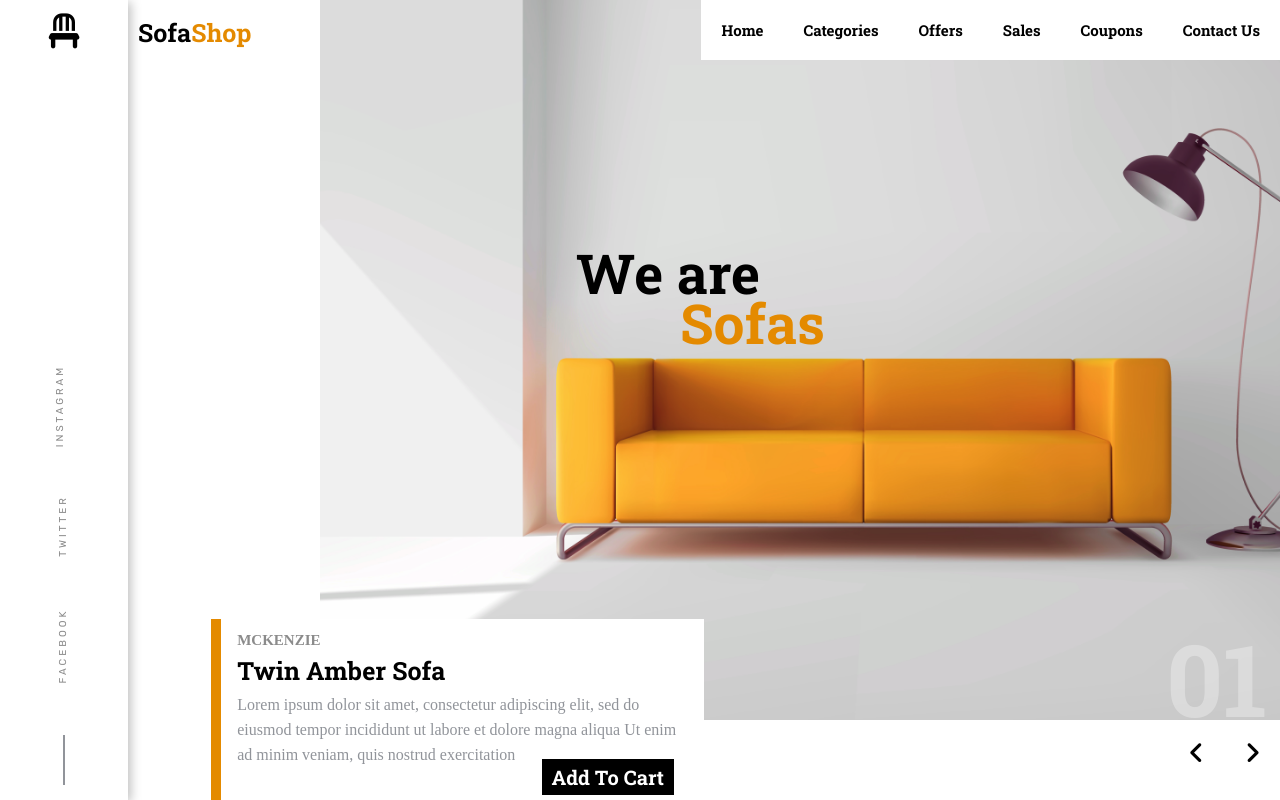
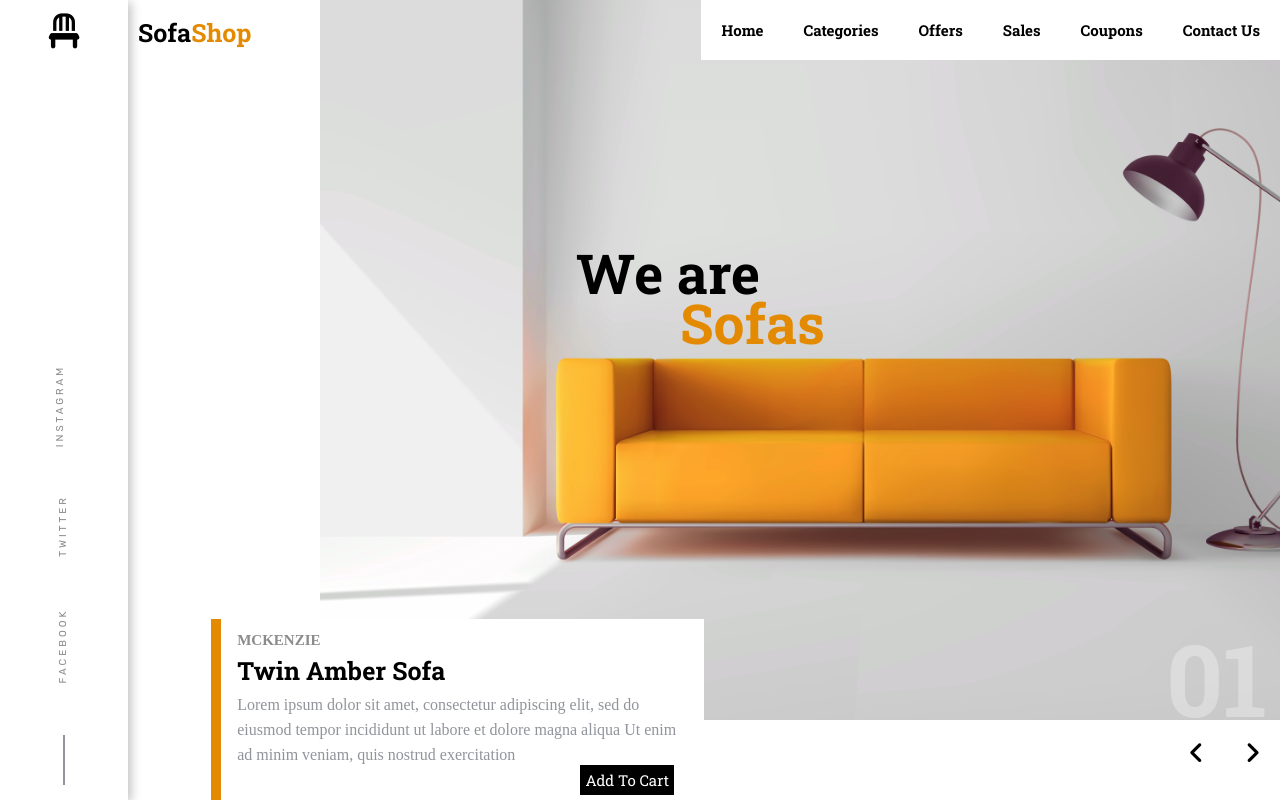
Before and after one commit to Tosmel2/SofaShop, a plain HTML site: page index.html in a window 1280 px wide. Drawn offline with Linux system fonts and the light colour scheme.

Commit message:
sofashop website built with HTML ,CSS & JS

```diff
--- a/style.css
+++ b/style.css
@@ -209,10 +209,10 @@
   text-decoration: none;
   background-color: #000;
   color: #fff;
-  font-size: 20px;
-  font-weight: 600;
+  font-size: 15px;
+  font-weight:400;
   font-family: 'Roboto Slab', serif;
-  padding: 5px 10px;
+  padding: 5px;
   position: absolute;
   right: 30px;
   bottom: 5px;
```
Also changed, not shown: index.html (+0 -35 lines).
